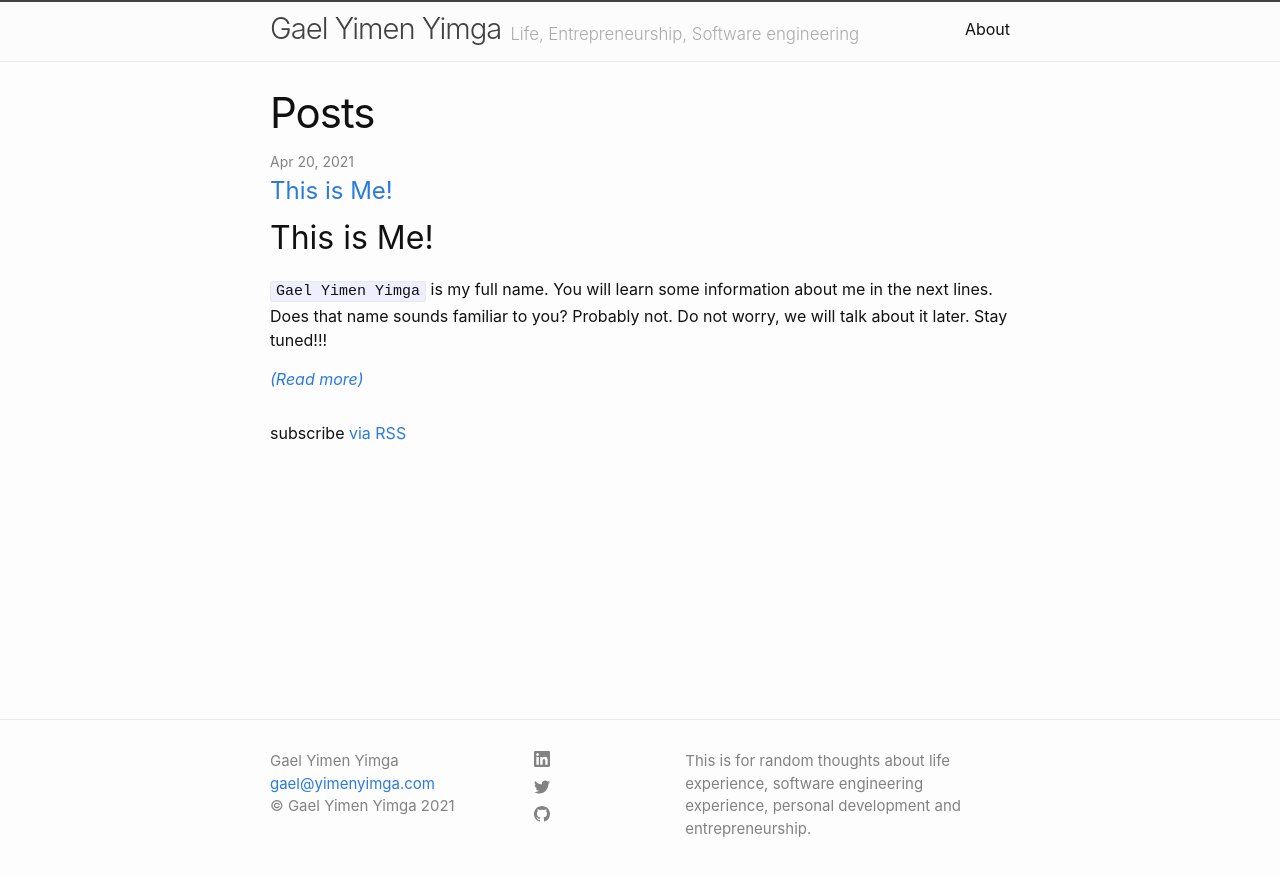
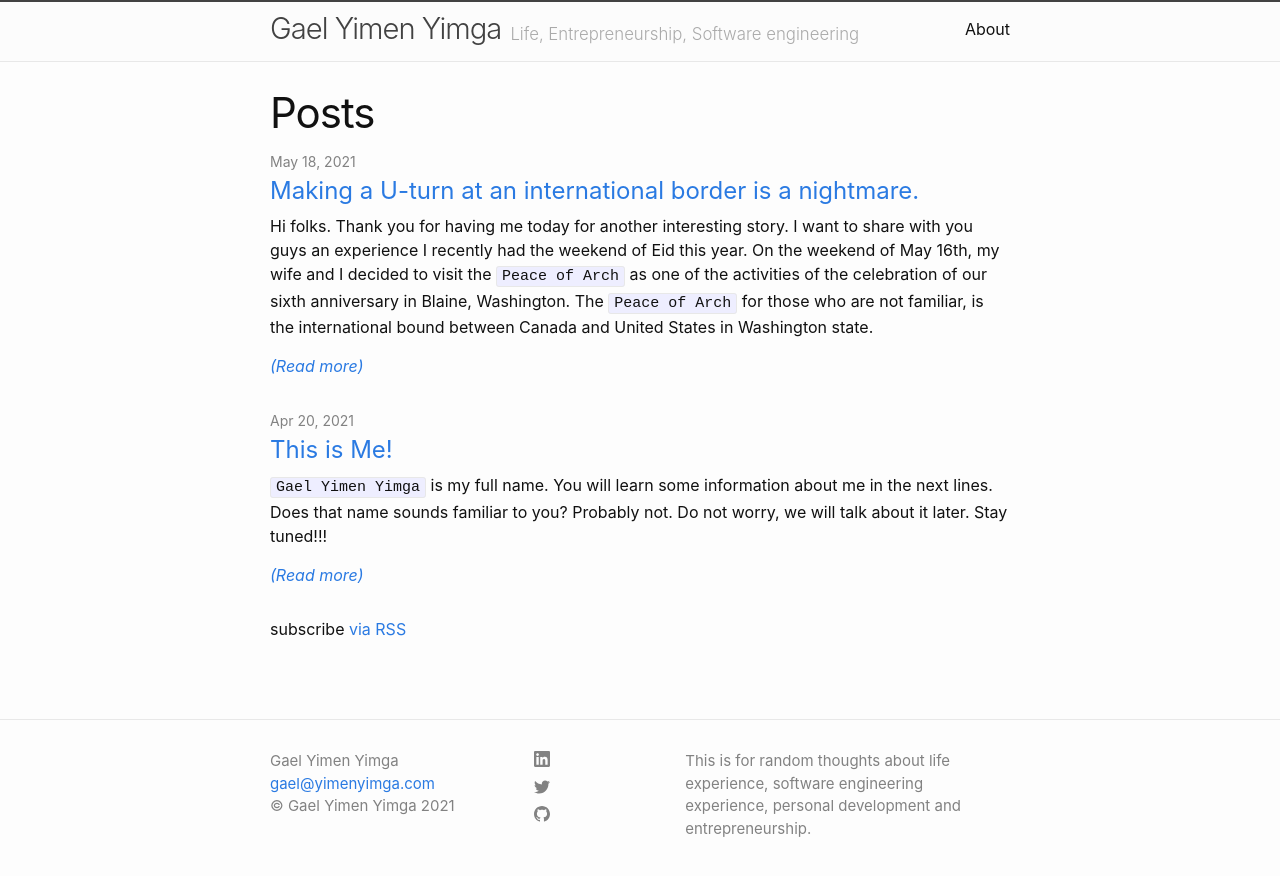
Before and after one commit to yimengael/yims-blog, a Jekyll site: the page built from index.markdown, in a window 1280 px wide. Shown: the top 876 px of the page. Built offline with Jekyll 4.4.1, drawn with Linux system fonts in a browser that asks for light colours; part of the change alters nothing that is shown.

Commit message:
Writing second article about making a u turn at a US border.

```diff
--- a/_posts/2021-04-20-this-is-me.markdown
+++ b/_posts/2021-04-20-this-is-me.markdown
@@ -4,7 +4,6 @@ title:  "This is Me!"
 date:   2021-04-20 12:40:58 -0800
 categories: jekyll update
 ---
-# This is Me!
 `Gael Yimen Yimga` is my full name. You will learn some information about me in the next lines. Does that name sounds familiar to you? Probably not. Do not worry, we will talk about it later. Stay tuned!!!
 
 Really what are you doing here? What and Why do you want to know about me? Are you still there? I’m surprised why you are still reading this article about someone who is not even famous. It is not like I’m a super star or an astronaut or even a successful business owner or even whatever you can think about. I’m none of those.
--- /dev/null
+++ b/_posts/2021-05-18-u-turn-international-border.markdown
@@ -0,0 +1,70 @@
+---
+layout: post
+title:  "Making a U-turn at an international border is a nightmare."
+date:   2021-05-18 12:40:58 -0800
+categories: jekyll update
+---
+Hi folks. Thank you for having me today for another interesting story. I want to share with you guys an experience I recently had the weekend of Eid this year. On the weekend of May 16th, my wife and I decided to visit the `Peace of Arch` as one of the activities of the celebration of our sixth anniversary in Blaine, Washington. The `Peace of Arch` for those who are not familiar, is the international bound between Canada and United States in Washington state.
+
+We went to the resort hotel called `Semiahmoo` in Blaine on Saturday afternoon. We checked in and occupied our room. We (kids, wife and I) were exhausted after the two- and half-hour road trip. We had a couple of events to attend after a nap of about 2 hours.
+
+The next day, we woke up around 11:00 am. We took the shower, and dressed up. The kids were excited and my wife too. I’m sorry that I can’t share the pictures for a matter of privacy. We jumped into the car, and we started our travel to the `Peace of Arch`. The day was sunny. People outside were enjoying the sun. Slowly, we were driving the road that leads to the `Peace of Arch`. After about 20 minutes of driving, there was a first roundabout, we took the second exit that goes to the 2nd street, then we took a second round about to follow the 2nd street again, and we saw a place where there was a lot of cars parked, and we were confused. We thought we were at the wrong place because we could not barely identify the `Peace of Arch`. The number of cars was meaning may be there was a special event and that we were not concerned about.
+
+We decided to make a `U-turn` to come back behind and take another exit that was going to the freeway. That was the big mistake we made that would cost us about 2 hours of baby cries and angriness.
+
+We were going on the highway. Suddenly, we just saw some `US CBP (Custom and Border Protection) officers`, and they were making us some hand signs to move forward. We noticed that we did not have our passports. I remember when we were leaving the house the day before, we wanted to take the passports, and we finally decided not to because we knew that we were not going out of the country.
+
+Slowly, we were moving to the Canadian border. We were the only car in that direction. Everything was silent. When we reached the gate of the Canadian border, there was only one booth open. We moved toward the open booth, and the officer was kind. He asked us our documents. Technically, we were supposed to show him the passports. The situation was like we were going to Canada. I collected my wife driving license and mine, and I gave them to the officer, and he started to ask us some routine questions that they asked at the border. Where are you from? Where are you heading? Are you US citizen? and so on.
+
+We answered all his questions, and we explained the situation we were facing to him. “We wanted to visit the Peace of Arch to celebrate our sixth wedding anniversary and for some reasons we took the wrong exit and we ended up here at the border.”. The officer understood. He registered our Ids, he explained to us that he did not know about visiting the “Peace of Arch” and that the US officers could help us with that. He asked two other Canadian officers to open the booth and let us make the U-turn to return to the US territory. This is where the real nightmare happened. If you reached this level of reading that means the story is interesting. If you want to know more, please just follow me.
+
+We were done with the Canadian officers; we made the `U-turn`. We were now on the way to return to the US border gates. What you should notice with `Uncle Sam` is that, when you are leaving the US, it does not matter anything to `Uncle Sam`, but when you want to re-enter even if you made a mistake, then you will understand what Immigration means to Uncle Sam.
+
+Slowly we moved forward to the open booth, and the first US CBP Officer asked us to move a little forward. I do not know if I’m the only one that feels that. Every time when I must face a US CBP officer, it seems like my heart rate rises for some unforeseen reason.
+
+The officer was kind. He asked us our Ids. We were supposed to give him the passports, but we did not have the passports.
+
+`“Hi folks, how are you guys doing?”`: The officer said.
+
+`“We are doing good, but we are lost”`: I replied.
+
+`“How so?”`: he said.
+
+`“We wanted to visit the Peace of Arch to celebrate our Sixth anniversary, and for unforeseen reasons, we ended up crossing the border because we missed the exit that heads to the Peace of Arch parking lot.”` I replied with all these details.
+
+He took some time to verify our IDs. He checked the cars. He asked us routine questions about firearms possession, ammo possession, any drug possession, etc. He asked us if we were US citizens. He then asked us the kids’ names, and he said he is making some verification. We spent about 30 minutes in front of him. When he finished his verification then he asked us to go to another booth to see another US CBP officer for further verifications.
+
+When we reached to the other officers, he asked us the same questions.
+
+`“Do you have kids?”`: Second US CBP Officer.
+
+`“Yes, we do have kids”`: I replied.
+
+Then this second US CBP officer asked a third US CBP Officer if he can let us go through. The third US CBP Officer said “No, please send them to me.”
+
+Now there was another set of verifications. The third US CBP officer took our IDS again, then handed us a piece of paper where I wrote down the kids’ names, then the former name of my wife. She had a picture of her old passport in her phone, and I also wrote down the former passport number for my wife, and our current address. Then I gave the piece of paper to the US CBP Officer.
+
+He said, he must do some verifications and make sure that everything is fine.
+
+`“Are you both US Citizen?”`: He asked.
+
+`“Yes, we are.”`: I replied.
+
+`“Are the kids born in the US?”`: he asked another question.
+
+`“Yes, they were born here in Washington.”`: I answered.
+
+And then, he said: `“I will be right back.”`
+
+I found that with US CBP officers, there is another meaning of `“I will be right back.”`. When a US CBP officer tells you: `“I will be right back.”`, please prepare yourself to wait for more than 2 hours. If you have a book, please open your book and read.
+
+The kids in the cars started crying because they were tired for waiting. We had been waiting for about an hour already. We were going up and off from the car to flatter the kids to stop crying. They were miserable because of waiting. We were like we do not have any residence; we were miserable too. All of a sudden, we saw a US CBP officer coming, and we thought it was about us, we were happy, I even started the engine, but she was going to another car and people in the car were also waiting for their freedom. Do not ask me what freedom I’m talking about, you know what I’m talking about, if you followed me.
+
+After about two hours, then the officer that took our IDs, and the name of the kids was coming back. He was walking toward our car. I felt like he was having good news for us.
+
+He said: `“Verification is done, you are good to go. Please here is your both IDs”`.
+`“Thank you, Officer”`: I said.
+
+He handed us a piece of paper with some stamps on it, and he explained to us how to get out of that place. I started the car again and now it was to get out of that place. At the end of the booth, there was two US CBP officers again, they were waiting for us to take the piece of paper that was having the US CBP stamp. They said now you can turn off your blinker. Then we gained our freedom again as a US Citizen.
+
+Lesson: `Never ever forget to travel with your passport, if you plan to get around a US border. Always have your passport close to you when travelling around a US border.`
```
